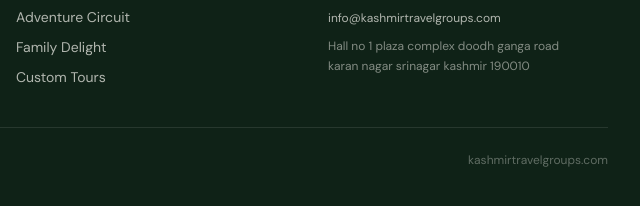
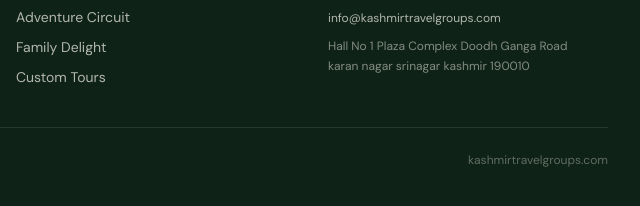
Before and after one commit to travelkasgrp-sys/kashmirtravelgroups, a plain HTML site: page index.html in a window 1280 px wide. Shown: the part 4803-5009 px from the top of the page, 640-1280 px from the left. Drawn offline with nearby package versions, Linux system fonts and the light colour scheme.

Commit message:
Update index.html

```diff
--- a/index.html
+++ b/index.html
@@ -613,7 +613,7 @@
         <ul class="space-y-2.5 font-body text-sm">
           <li><a href="tel:+917051552343" class="hover:text-gold transition-colors">+91 7051552343</a></li>
           <li><a href="mailto:info@kashmirtravelgroups.com" class="hover:text-gold transition-colors text-xs">info@kashmirtravelgroups.com</a></li>
-          <li class="text-snow/50 text-xs leading-relaxed">Hall no 1 plaza complex doodh ganga road<br/>karan nagar srinagar kashmir 190010</li>
+          <li class="text-snow/50 text-xs leading-relaxed">Hall No 1 Plaza Complex Doodh Ganga Road<br/>karan nagar srinagar kashmir 190010</li>
         </ul>
       </div>
     </div>
```
